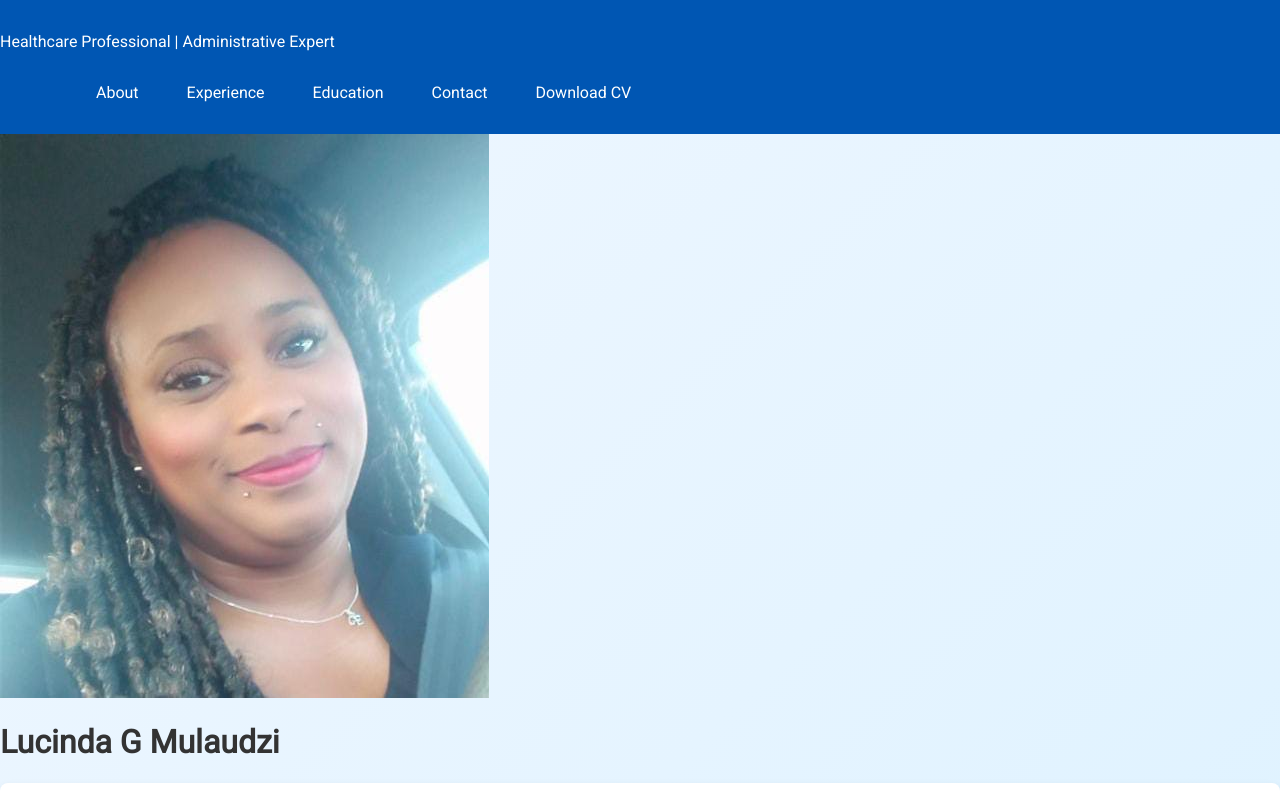
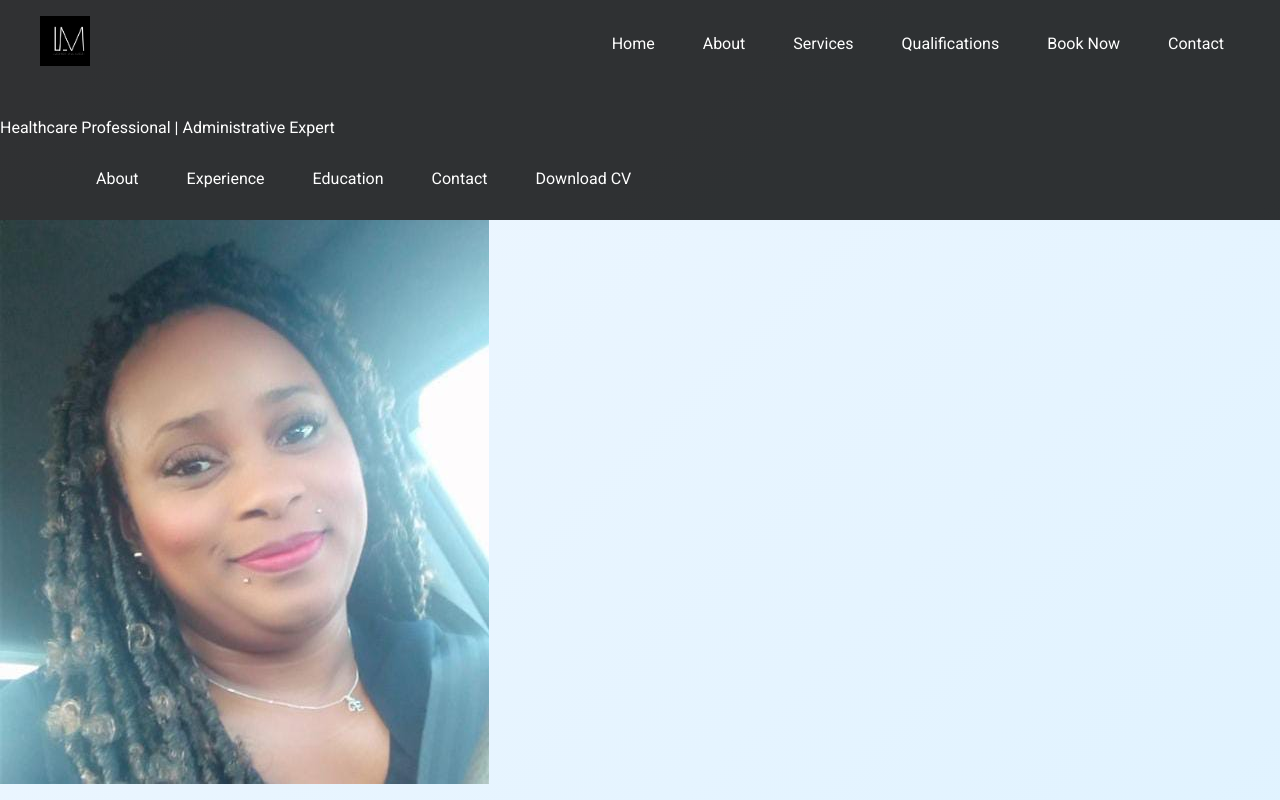
Before and after one commit to MashuduK/CindaSite, a plain HTML site: page Portfolio/index.html in a window 1280 px wide. Shown: the top 800 px of the page. Drawn offline with Linux system fonts and the light colour scheme.

Commit message:
new indexes

```diff
--- a/Portfolio/index.html
+++ b/Portfolio/index.html
@@ -10,6 +10,22 @@
 <body>
   <div class="icon-container">
     </div>
+    <header>
+      <nav>
+          <div class="logo">
+              <img src="../images/2.png" alt="Lucinda's Logo">
+          </div>
+          <ul>
+            <li><a href="../index.html">Home</a></li>
+              <li><a href="#about">About</a></li>
+              <li><a href="#services">Services</a></li>
+              <li><a href="#qualifications">Qualifications</a></li>
+              <li><a href="#booking">Book Now</a></li>
+              <li><a href="#contact">Contact</a></li>
+
+          </ul>
+      </nav>
+  </header>
 
   <header>
 
--- a/Portfolio/style.css
+++ b/Portfolio/style.css
@@ -8,13 +8,11 @@ body {
     color: #333;
 }
 
+
 header {
-    background-color: #0056b3; /* Dark blue background */
+    background-color: rgba(0, 0, 0, 0.8);
     color: #fff;
     padding: 1rem 0;
-    position: sticky;
-    top: 0;
-    z-index: 1000; /* Ensures it's above other content */
 }
 
 nav {
@@ -27,7 +25,7 @@ nav {
 }
 
 nav .logo img {
-    height: 40px; /* Adjusted logo height */
+    height: 50px;
 }
 
 nav ul {
```
